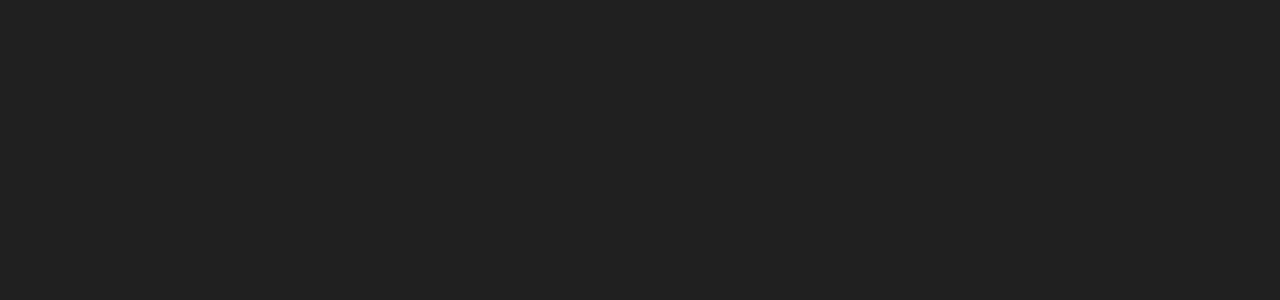
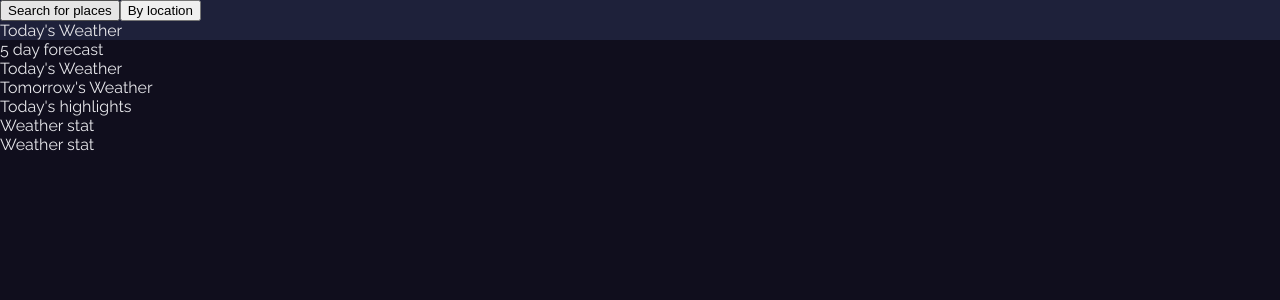
Before and after one commit to jeffumbricht/weather-app, a React (Create React App) app: page / in a window 1280 px wide. Shown: the top 300 px of the page. Built offline with nearby package versions, Linux system fonts and the light colour scheme; the HTML template or start-up script is replaced by a standard one.

Commit message:
Blocked out sections

```diff
--- /dev/null
+++ b/src/App.css
@@ -0,0 +1,3 @@
+.sidebar {
+  background-color: #1E213A;
+}
--- a/src/App.js
+++ b/src/App.js
@@ -1,7 +1,32 @@
+import './App.css';
+
 function App() {
   return (
-    <div className="app">
-    </div>
+    <main className="app">
+      <section className="sidebar">
+        <header>
+          <button>
+            Search for places
+          </button>
+          <button>
+            By location
+          </button>
+        </header>
+
+        <article>Today's Weather</article>
+
+      </section>
+      <section>
+        5 day forecast
+        <article>Today's Weather</article>
+        <article>Tomorrow's Weather</article>
+
+        Today's highlights
+        <article>Weather stat</article>
+        <article>Weather stat</article>
+      </section>
+
+    </main>
   );
 }
 
--- a/src/index.css
+++ b/src/index.css
@@ -6,5 +6,6 @@
   font-family: 'Raleway', 'Roboto', 'Helvetica Neue',sans-serif;
   -webkit-font-smoothing: antialiased;
   -moz-osx-font-smoothing: grayscale;
-  background-color: rgb(32, 32, 32);
+  background-color: #100E1D;
+  color:#E7E7EB;
 }
```
